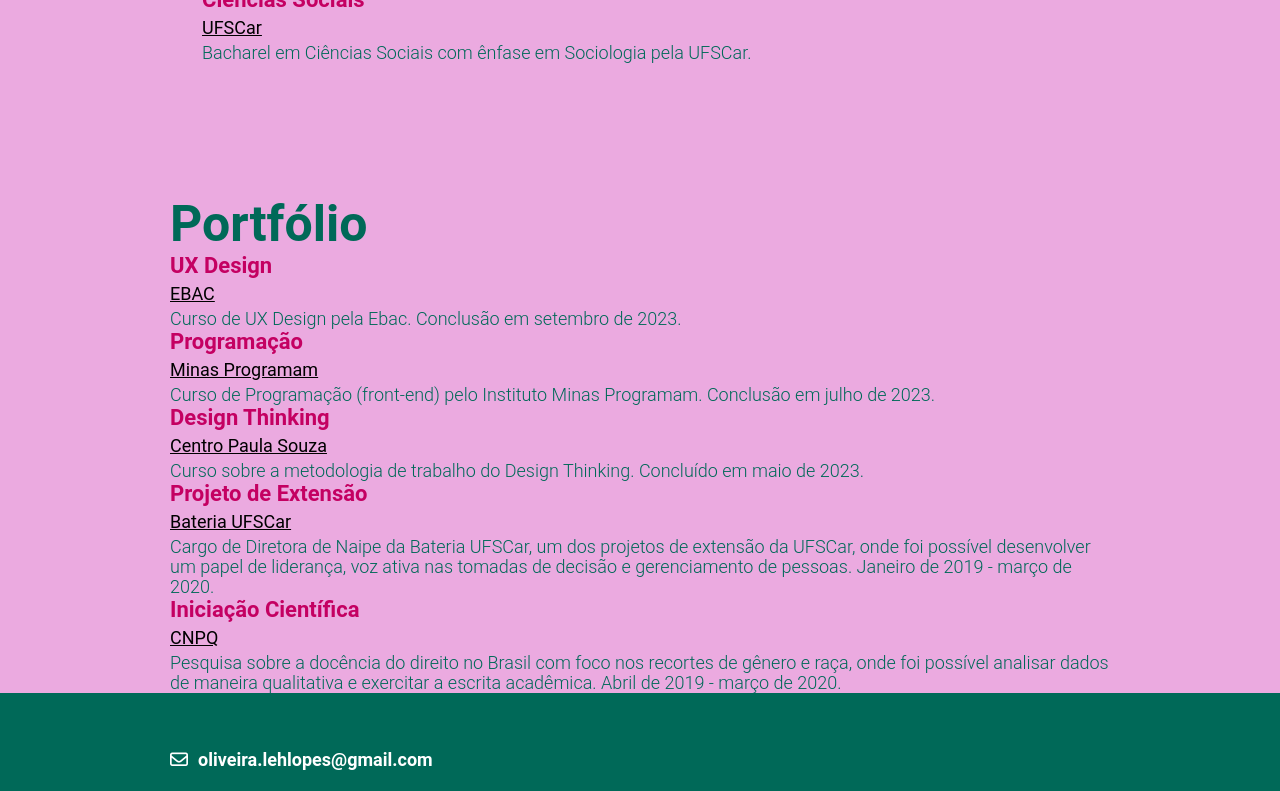
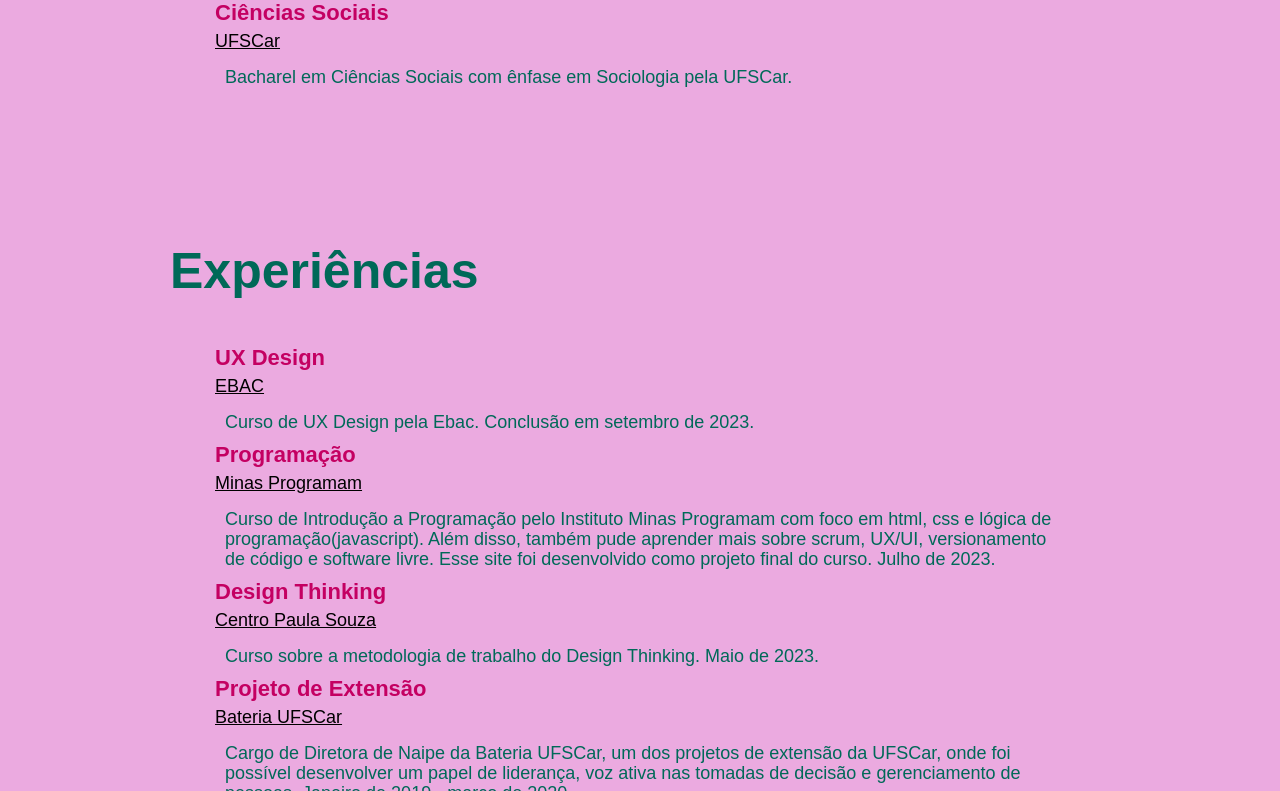
Before and after one commit to lopes-leticia/portfolio, a plain HTML site: page index.html in a window 1280 px wide. Shown: the part 1003-1794 px from the top of the page. Drawn offline with Linux system fonts and the light colour scheme.

Commit message:
atualizar fonte e espaçamento

```diff
--- a/index.html
+++ b/index.html
@@ -3,7 +3,7 @@
 <html lang="pt-br">
 
 <head>
-    <title>Portfólio Letícia Lopes</title>
+    <title>Letícia Lopes</title>
     <meta charset="UTF-8">
     <meta name="viewpoint" content="width=device-width, initial-scale=1.0">
     <meta name="description" content="projeto final desenvolvido no curso do minas programam">
@@ -21,7 +21,7 @@
                     <a href="#formacao"> Formação </a>
                 </li>
                 <li>
-                   <a href="#portfolio">Portfólio</a>
+                   <a href="#experiencias">Experiências</a>
                 </li>
                 <li>
                     <a href="#contatos">Contatos</a>
@@ -35,6 +35,7 @@
 
         <section class="principal">
             <article class="container subconteiner-principal">
+
 
                 <div>
                     <img src="img/foto-perfil.jpeg" alt="icone do meu perfil" class="avatar">
@@ -74,14 +75,14 @@
             </article>
         </section>
 
-        <section id="Portfolio">
+        <section id="experiencias">
             <article class="container">
 
                 <div>
-                    <h2 class="section-titulo-tamanho section-titulo-portfolio">Portfólio</h2>
+                    <h2 class="section-titulo-tamanho section-titulo-portfolio">Experiências</h2>
                 </div>
 
-                <div>
+                <div class="lista-item">
                     <ul>
 
                         <li>
@@ -93,13 +94,13 @@
                         <li>
                             <P class="lista-titulo">Programação</P>
                             <a href="https://minasprogramam.com/" target="_blank" class="lista-local">Minas Programam</a>
-                            <p class="lista-descricao">Curso de Programação (front-end) pelo Instituto Minas Programam. Conclusão em julho de 2023.</p>
+                            <p class="lista-descricao">Curso de Introdução a Programação  pelo Instituto Minas Programam com foco em html, css e lógica de programação(javascript). Além disso, também pude aprender mais sobre scrum, UX/UI, versionamento de código e software livre. Esse site foi desenvolvido como projeto final do curso. Julho de 2023.</p>
                         </li>
 
                         <li>
                             <p class="lista-titulo"> Design Thinking</p>
                             <a href= "https://portalgeead.cps.sp.gov.br/mooc/" target="_blank" class="lista-local"> Centro Paula Souza</a>
-                            <p class="lista-descricao">Curso sobre a metodologia de trabalho do Design Thinking. Concluído em maio de 2023.</p>
+                            <p class="lista-descricao">Curso sobre a metodologia de trabalho do Design Thinking. Maio de 2023.</p>
                         </li>
 
                         <li>
@@ -127,7 +128,7 @@
             <div class="container">
                 <ul class="lista-footer">
                     <li>
-                    <i class="fa-regular fa-envelope"></i><a href= "#" class="links">oliveira.lehlopes@gmail.com </a>
+                    <i class="fa-regular fa-envelope"></i><a href= "mailto:oliveira.lehlopes@gmail.com" class="links">oliveira.lehlopes@gmail.com </a>
                     </li>
 
                     <li>
--- a/style.css
+++ b/style.css
@@ -6,7 +6,7 @@
 }
 
 body {
-    font-family: 'roboto', 'sans-serif';
+    font-family: sans-serif;
 }
 
 li {
@@ -106,7 +106,7 @@
 }
 
 .lista-item{
-    padding: 32px;
+    padding: 45px;
 }
 
 .lista-titulo{
@@ -124,6 +124,7 @@
 .lista-descricao{
     font-size: 18px;
     margin-top: 5px;
+    padding: 10px;
     line-height: 20px;
     color:rgb(0, 105, 88);
     font-weight: 300;
```
